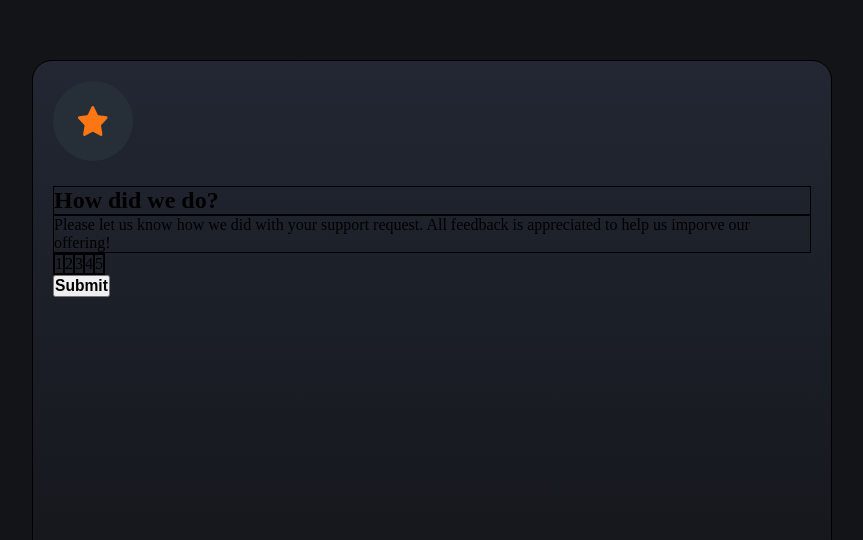
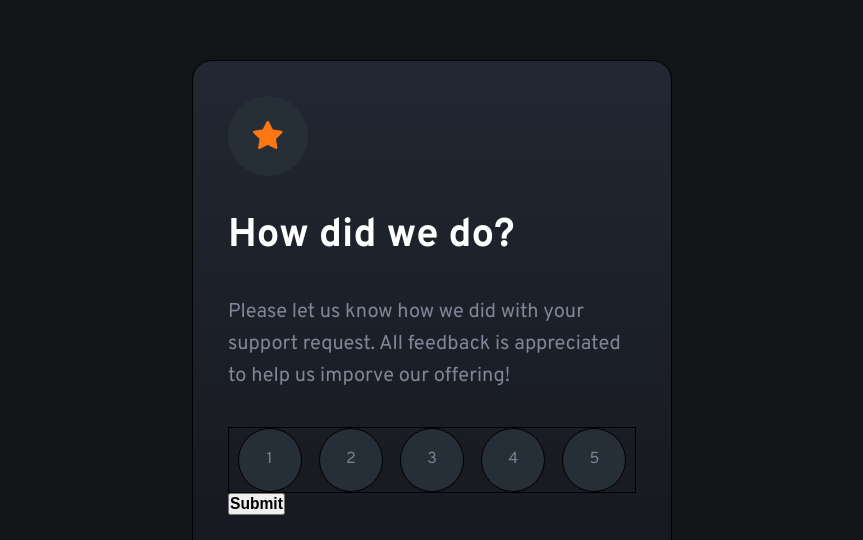
Before and after one commit to Nhoj-Plummer/interactive-rating-component, a React (Create React App) app: page / in a window 1280 px wide. Shown: the part 260-800 px from the top of the page, without its empty margins (208-1071 px from the left). Built offline with nearby package versions, Linux system fonts and the light colour scheme.

Commit message:
Getting the second component on track

```diff
--- a/src/components/Card/card.css
+++ b/src/components/Card/card.css
@@ -1,8 +1,8 @@
 /* General container */
 .card-container {
-  width: 50rem;
-  height: 37.5rem;
-  padding: 20px;
+  max-width: 30rem;
+  height: 41.5rem;
+  padding: 35px;
   border: 1px solid;
   background: linear-gradient(to bottom, #222733, #121417);
   border-radius: 1.25rem;
--- a/src/components/Rating/Rating.css
+++ b/src/components/Rating/Rating.css
@@ -1,9 +1,9 @@
 .rating-star_img_container {
-  width: 5rem;
-  height: 5rem;
+  max-width: 5rem;
+  max-height: 5rem;
   padding: 1.563rem;
   border-radius: 50%;
-  margin-bottom: 25px;
+  margin-bottom: 35px;
   background-color: #262f38;
 }
 
@@ -12,20 +12,43 @@
   height: 100%;
 }
 
+/*Text Section */
 .rating-header-text {
-  border: 1px solid;
+  font-size: 2.5rem;
+  color: var(--color-white);
+  font-family: var(--font-family);
+  margin-bottom: 35px;
 }
 
 .rating-text {
-  border: 1px solid;
+  color: var(--color-mediumgrey);
+  font-family: var(--font-family);
+  font-weight: 400;
+  font-size: 20px;
+  line-height: 2rem;
+  margin-bottom: 35px;
 }
 
+/*The Ratings Section */
 .rating-number_container {
   border: 1px solid;
   display: inline-flex;
+  width: 100%;
   list-style-type: none;
 }
 
 .rating-number_container li {
+  height: 4rem;
+  width: 4rem;
+  margin: auto;
+  padding: 1.25rem;
+  border-radius: 50%;
+  text-align: center;
   border: 1px solid;
+  background-color: #262f38;
 }
+
+.rating-number_container li span {
+  color: #7a828d;
+  font-family: var(--font-family);
+}
```
